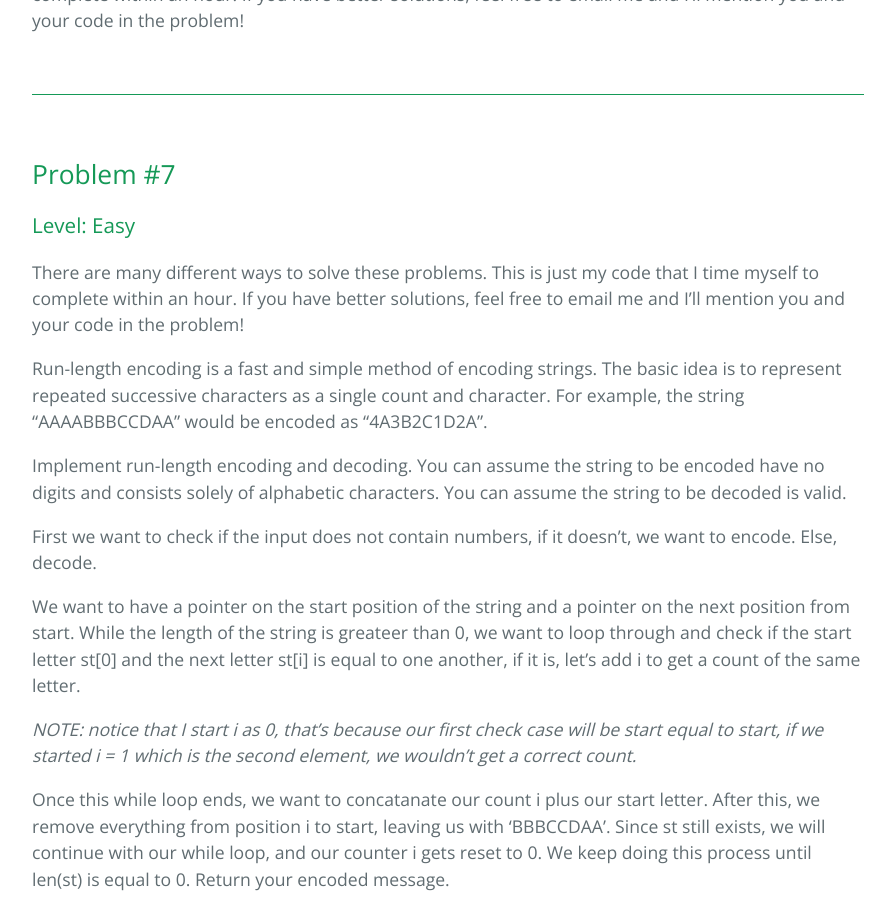
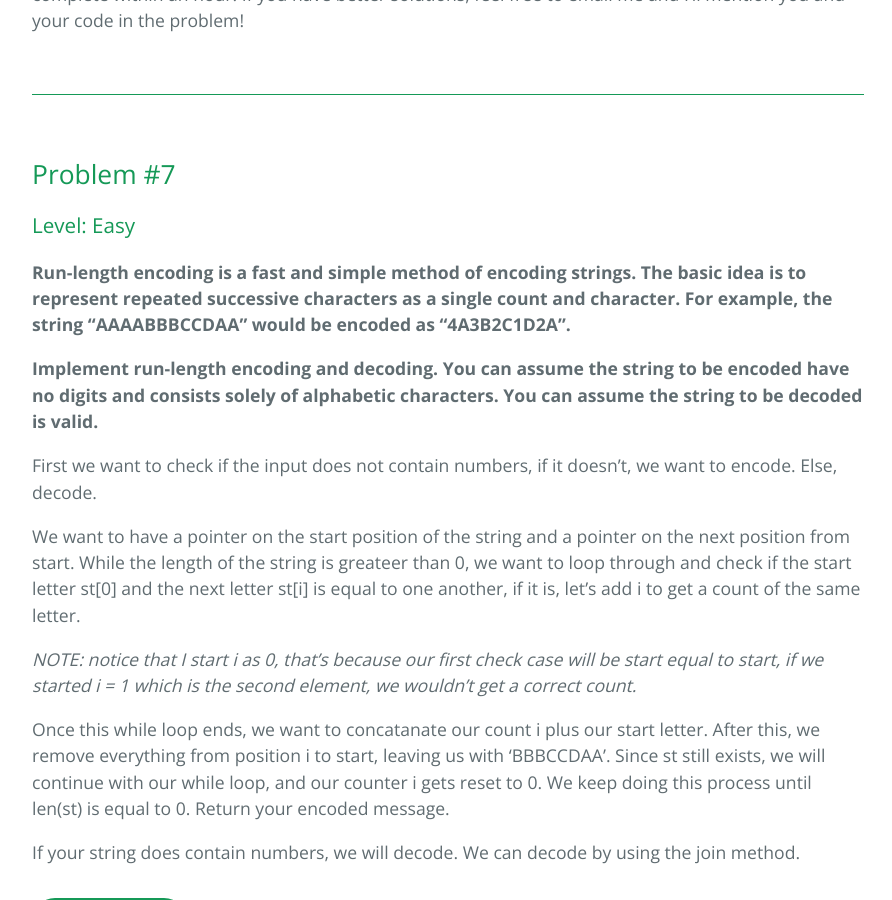
Before and after one commit to ArelySkywalker/ArelySkywalker.github.io_ARCHIVE, a Jekyll site: the page built from code.md, in a window 1280 px wide and 900 px high, scrolled down 763 px. Shown: the whole window, without its empty margins (192-1084 px from the left). Built offline with Jekyll 4.4.1, drawn with Linux system fonts in a browser that asks for light colours; nearby versions of some CDN libraries.

Commit message:
update format

```diff
--- a/code.md
+++ b/code.md
@@ -10,11 +10,9 @@ There are many different ways to solve these problems. This is just my code that
 ## Problem #7
 ### Level: Easy
 
-There are many different ways to solve these problems. This is just my code that I time myself to complete within an hour. If you have better solutions, feel free to email me and I'll mention you and your code in the problem!
+**Run-length encoding is a fast and simple method of encoding strings. The basic idea is to represent repeated successive characters as a single count and character. For example, the string "AAAABBBCCDAA" would be encoded as "4A3B2C1D2A".**
 
-Run-length encoding is a fast and simple method of encoding strings. The basic idea is to represent repeated successive characters as a single count and character. For example, the string "AAAABBBCCDAA" would be encoded as "4A3B2C1D2A".
-
-Implement run-length encoding and decoding. You can assume the string to be encoded have no digits and consists solely of alphabetic characters. You can assume the string to be decoded is valid.
+**Implement run-length encoding and decoding. You can assume the string to be encoded have no digits and consists solely of alphabetic characters. You can assume the string to be decoded is valid.**
 
 First we want to check if the input does not contain numbers, if it doesn't, we want to encode. Else, decode.
 
```
